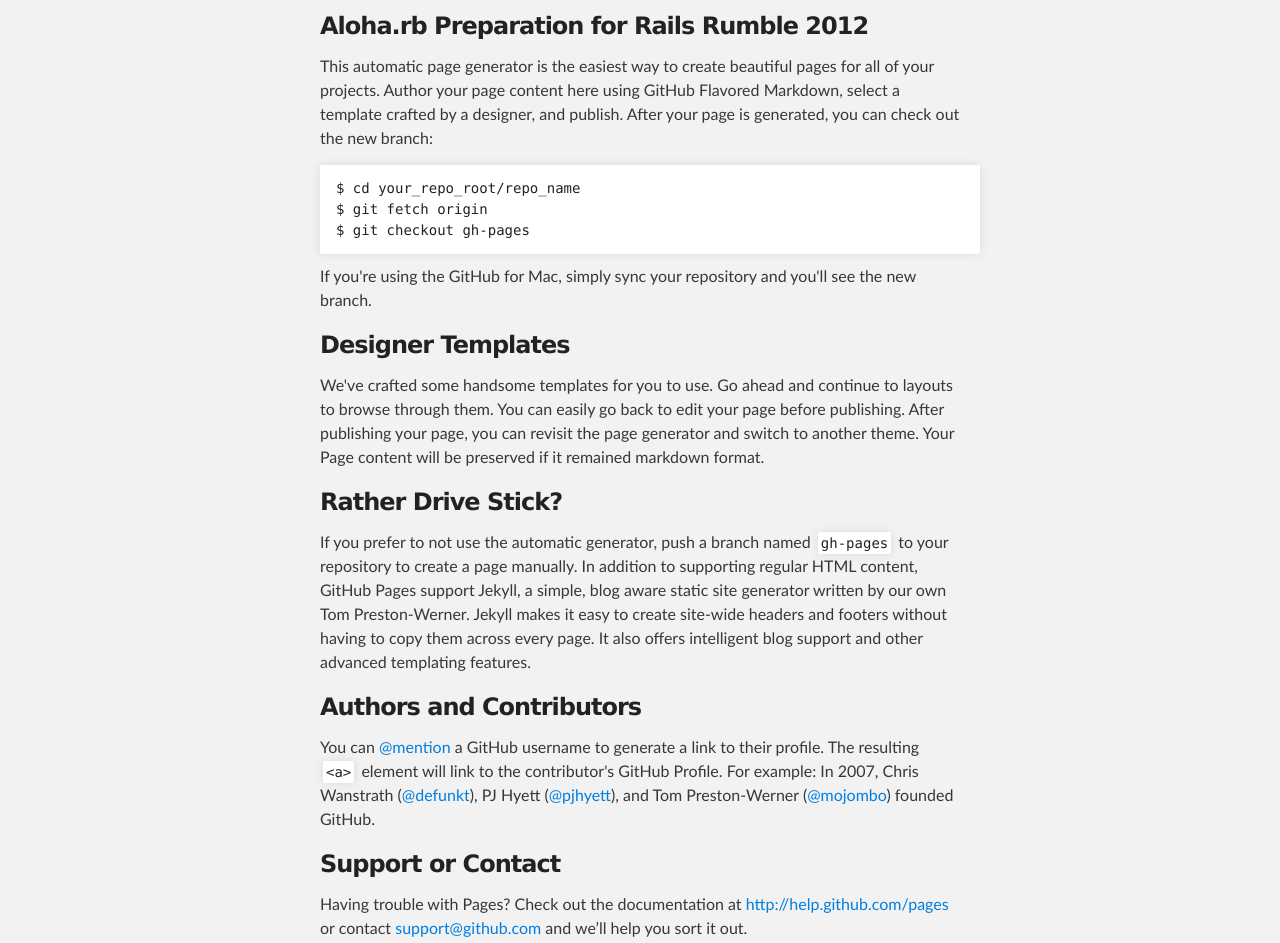
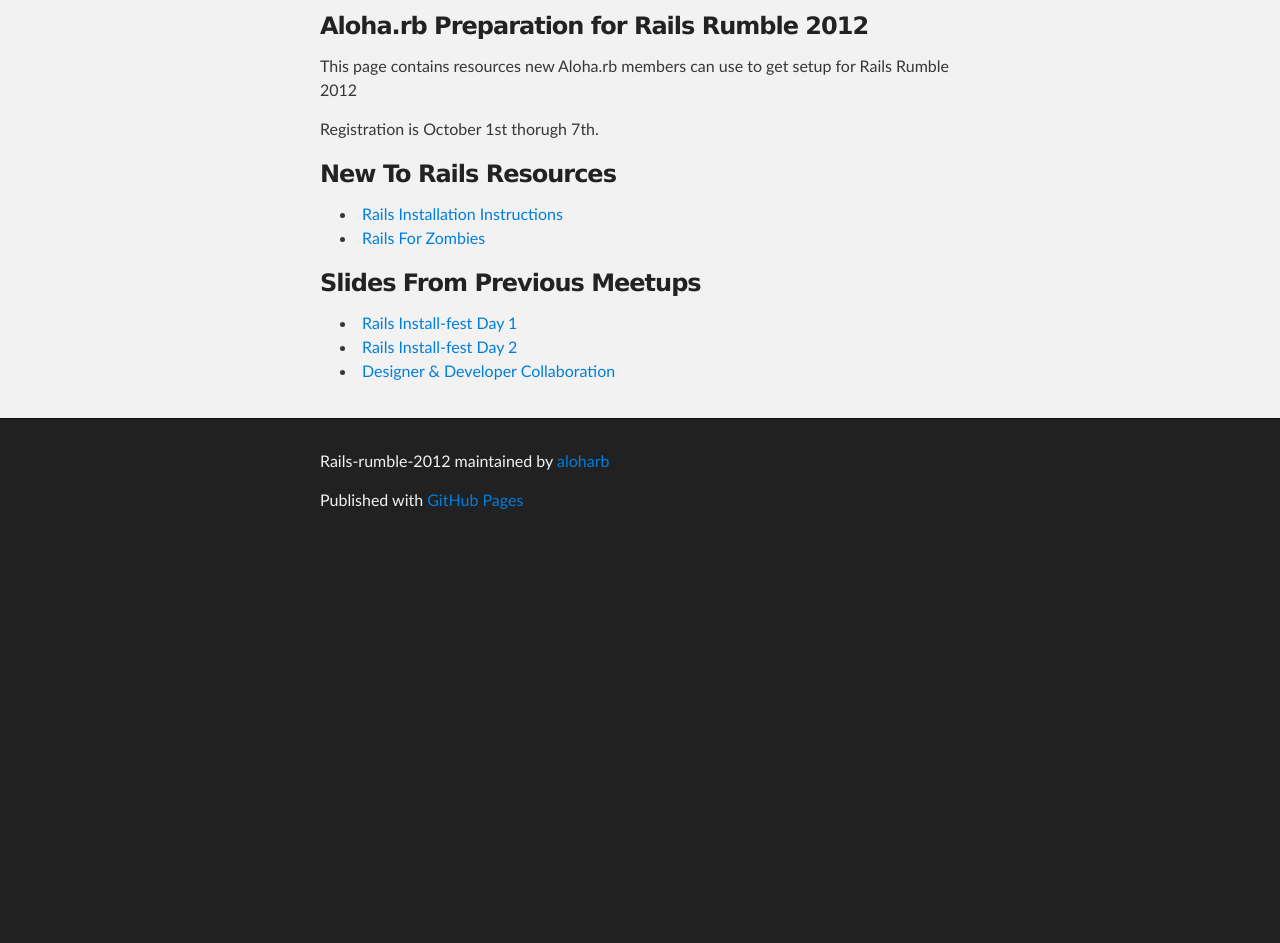
Before and after one commit to aloharb/Rails-Rumble-2012, a plain HTML site: page index.html in a window 1280 px wide. Shown: the part 252-1195 px from the top of the page. After the commit the page ends 800 px from the top, so only its background shows below. Drawn offline with Linux system fonts and the light colour scheme.

Commit message:
Added real content

```diff
--- a/index.html
+++ b/index.html
@@ -33,30 +33,23 @@
       <section id="main_content" class="inner">
         <h3>Aloha.rb Preparation for Rails Rumble 2012</h3>
 
-<p>This automatic page generator is the easiest way to create beautiful pages for all of your projects. Author your page content here using GitHub Flavored Markdown, select a template crafted by a designer, and publish. After your page is generated, you can check out the new branch:</p>
+        <p>This page contains resources new Aloha.rb members can use to get setup for Rails Rumble 2012</p>
+        <p>Registration is October 1st thorugh 7th.</p>
 
-<pre><code>$ cd your_repo_root/repo_name
-$ git fetch origin
-$ git checkout gh-pages
-</code></pre>
+        <h3>New To Rails Resources</h3>
+        <ul>
+          <li><a href="http://docs.railsbridge.org/installfest">Rails Installation Instructions</a></li>
+          <li><a href="http://www.codeschool.com/courses/rails-for-zombies-redux">Rails For Zombies</a></li>
+        </ul>
 
-<p>If you're using the GitHub for Mac, simply sync your repository and you'll see the new branch.</p>
+        <h3>Slides From Previous Meetups</h3>
+        <ul>
+          <li><a href="https://github.com/aloharb/Rails-Rumble-2012/raw/master/presentations/Rails%20Install-fest%20Day%201.pdf">Rails Install-fest Day 1</a></li>
+          <li><a href="https://github.com/aloharb/Rails-Rumble-2012/raw/master/presentations/Rails%20Install-fest%20Day%202.pdf">Rails Install-fest Day 2</a></li>
+          <li><a href="https://github.com/aloharb/Rails-Rumble-2012/raw/master/presentations/D_D%20Collaboration.pdf">Designer &amp; Developer Collaboration</a></li>
+        </ul>
 
-<h3>Designer Templates</h3>
 
-<p>We've crafted some handsome templates for you to use. Go ahead and continue to layouts to browse through them. You can easily go back to edit your page before publishing. After publishing your page, you can revisit the page generator and switch to another theme. Your Page content will be preserved if it remained markdown format.</p>
-
-<h3>Rather Drive Stick?</h3>
-
-<p>If you prefer to not use the automatic generator, push a branch named <code>gh-pages</code> to your repository to create a page manually. In addition to supporting regular HTML content, GitHub Pages support Jekyll, a simple, blog aware static site generator written by our own Tom Preston-Werner. Jekyll makes it easy to create site-wide headers and footers without having to copy them across every page. It also offers intelligent blog support and other advanced templating features.</p>
-
-<h3>Authors and Contributors</h3>
-
-<p>You can <a href="https://github.com/blog/821" class="user-mention">@mention</a> a GitHub username to generate a link to their profile. The resulting <code>&lt;a&gt;</code> element will link to the contributor's GitHub Profile. For example: In 2007, Chris Wanstrath (<a href="https://github.com/defunkt" class="user-mention">@defunkt</a>), PJ Hyett (<a href="https://github.com/pjhyett" class="user-mention">@pjhyett</a>), and Tom Preston-Werner (<a href="https://github.com/mojombo" class="user-mention">@mojombo</a>) founded GitHub.</p>
-
-<h3>Support or Contact</h3>
-
-<p>Having trouble with Pages? Check out the documentation at <a href="http://help.github.com/pages">http://help.github.com/pages</a> or contact <a href="mailto:support@github.com">support@github.com</a> and we’ll help you sort it out.</p>
       </section>
     </div>
 
```
